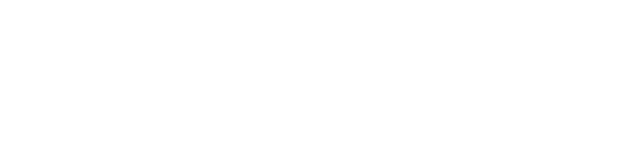
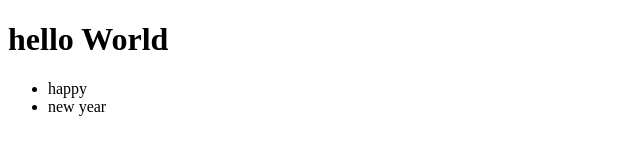
Before and after one commit to Udayyadla/GIT-FEB-2023, a plain HTML site: page index.html in a window 1280 px wide. Shown: the whole page, without its empty margins (0-640 px from the left). Drawn offline with Linux system fonts and the light colour scheme.

Commit message:
Committed through GUI

```diff
--- a/index.html
+++ b/index.html
@@ -7,6 +7,13 @@
     <title>Document</title>
 </head>
 <body>
+    <h1>hello World</h1>
+    <nav>
+        <ul>
+            <li>happy</li>
+            <li>new year</li>
+        </ul>
+    </nav>
 
 </body>
 </html>
```
